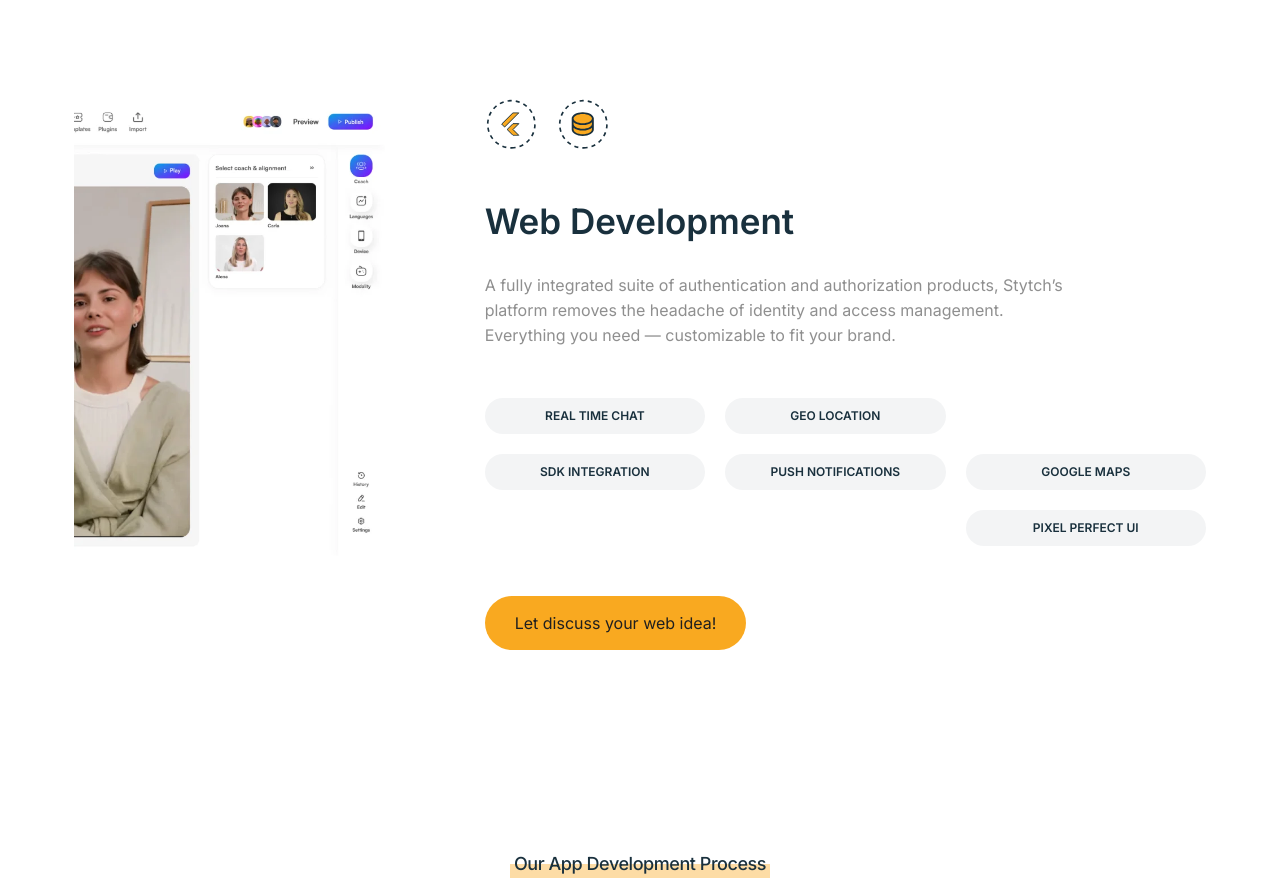
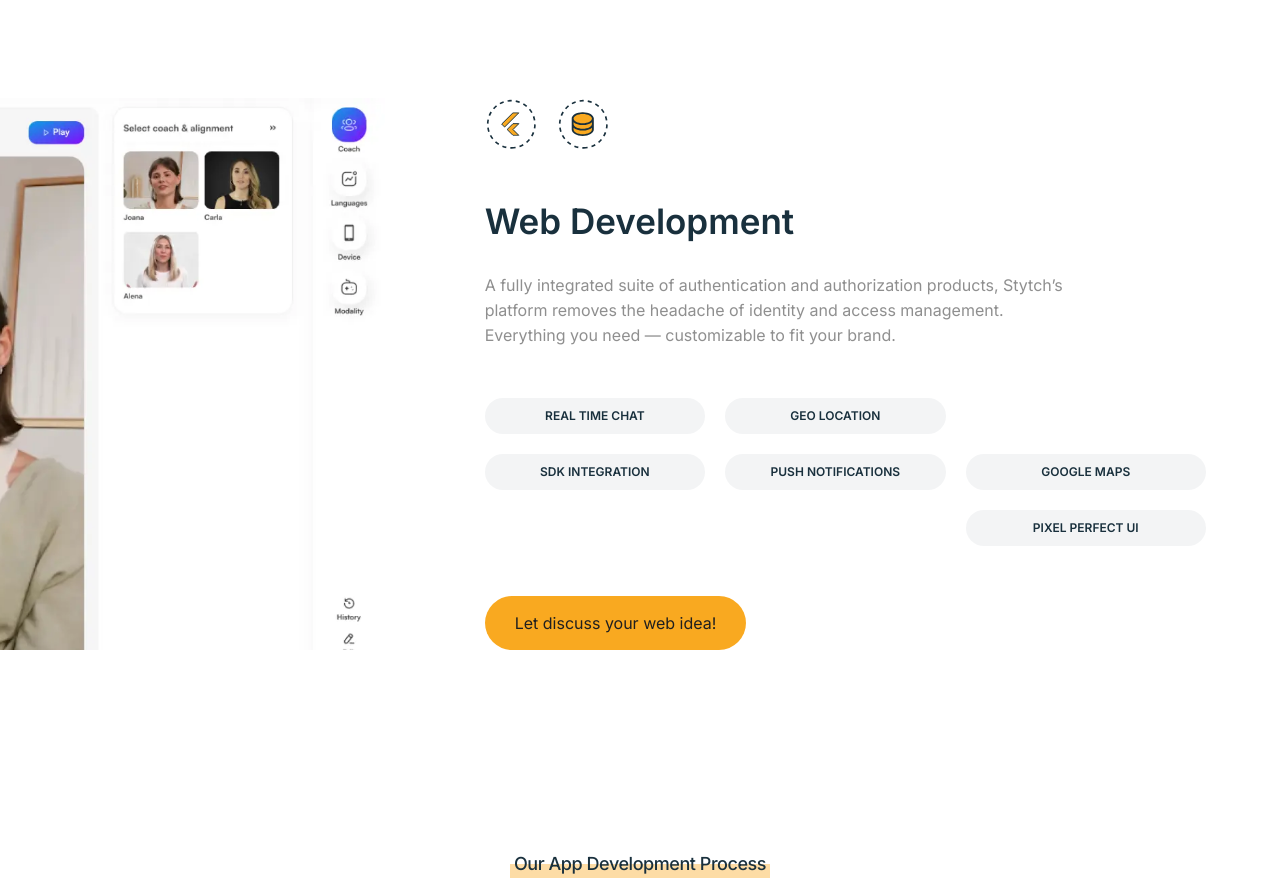
Before and after one commit to Blocship/landing-page, a Next.js app: page / in a window 1280 px wide. Shown: the part 2116-3011 px from the top of the page. Built offline with nearby package versions, Linux system fonts and the light colour scheme.

Commit message:
update the web mockup image

```diff
--- a/components/sections/WebDevelopmentBlock.jsx
+++ b/components/sections/WebDevelopmentBlock.jsx
@@ -12,8 +12,8 @@ export default function WebDevelopmentBlock() {
 
       <div className='grid items-center gap-14 md:grid-cols-3 md:gap-[62px] lg:gap-[100px]'>
 
-        <div className='grid items-center justify-center w-full h-full relative'>
-          <Image className='absolute right-0 top-0' src={WebMockup} alt="application mockup" />
+        <div className='grid items-center justify-center w-full h-[390px] md:h-full relative'>
+          <Image className='absolute right-0 top-0 h-full w-auto max-w-none -mx-6 md:mx-auto' src={WebMockup} alt="application mockup" />
         </div>
 
         <div className='flex flex-col gap-8 lg:gap-[50px] md:col-span-2'>
```
Also changed, not shown: public/web-mockup.webp.
